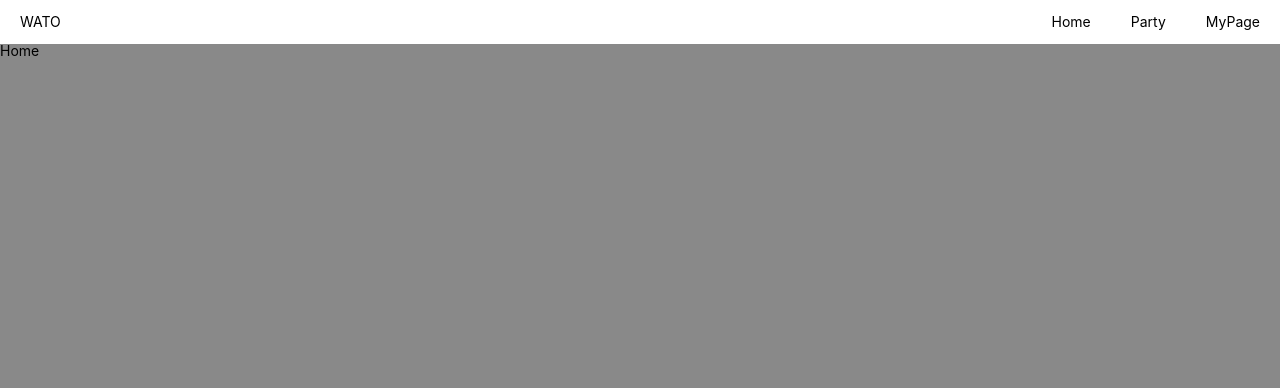
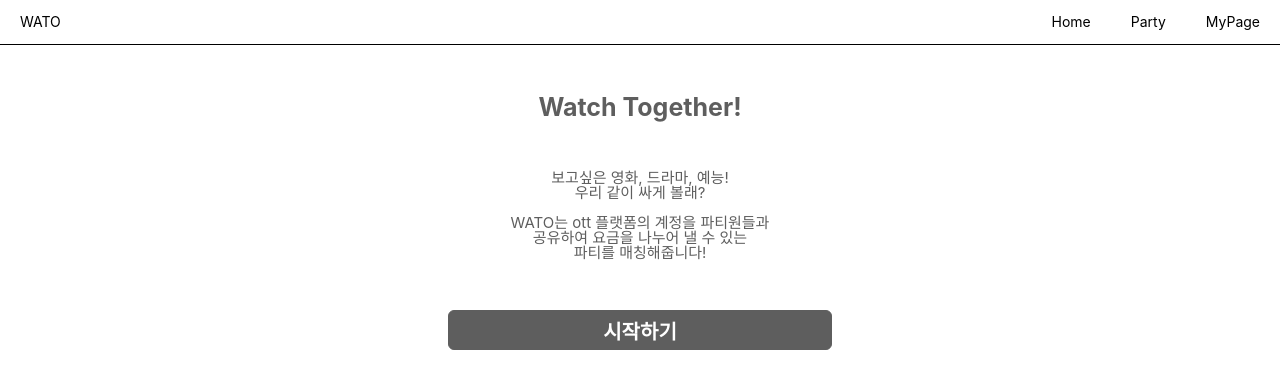
Before and after one commit to kimsutto/WATO, a React (Create React App) app: page / in a window 1280 px wide. Shown: the top 388 px of the page. Built offline with nearby package versions, Linux system fonts and the light colour scheme.

Commit message:
Home 컴포넌트 수정

```diff
--- a/src/components/Header/style.js
+++ b/src/components/Header/style.js
@@ -5,6 +5,7 @@ export const Container = styled.header`
     top: 0px
     position: fixed;
     background-color:white;
+    border-bottom : 1px ridge black;
 `;
 export const Name = styled.div `
      display: inline-block;
--- a/src/pages/Home/index.js
+++ b/src/pages/Home/index.js
@@ -1,11 +1,50 @@
 import React from 'react';
+import styled from 'styled-components';
+import {Route, Link} from 'react-router-dom';
 import Header from '../../components/Header'
+
+const Container = styled.div`
+    margin-top: 50px;
+    display: flex;
+    flex-direction: column;
+    align-items: center;
+    font-size: 15px;
+    color: #5e5e5e;
+`;
+
+const Button = styled.button`
+    margin-top : 50px;
+    width: 30%;
+    height: 40px;
+    color: #fff;
+    font-size: 20px;
+    font-weight: bold;
+    border-radius: 6px;
+    border: solid 1px #5e5e5e;
+    background: #5e5e5e;
+`;
+
+const Title = styled.div`
+    font-size: 25px;
+    font-weight: bold;
+    margin-bottom : 50px;
+`;
 
 const Home = () => {
     return(
         <>
             <Header/>
-            <p>Home</p>
+            <Container>
+                <Title>Watch Together!</Title>
+                <p>보고싶은 영화, 드라마, 예능!</p>
+                <p>우리 같이 싸게 볼래?</p>
+                <br/>
+                <p>WATO는 ott 플랫폼의 계정을 파티원들과</p>
+                <p>공유하여 요금을 나누어 낼 수 있는</p>
+                <p>파티를 매칭해줍니다!</p>
+
+                <Button><Link to ='/login'>시작하기</Link></Button>
+            </Container>
         </>
     );
 };
--- a/src/styles/GlobalStyles.js
+++ b/src/styles/GlobalStyles.js
@@ -8,8 +8,9 @@ const GlobalStyles = createGlobalStyle`
     }
     body{
         font-size:14px;
-        background-color:rgba(20,20,20,0.5);
+        background-color:white;
         font-family: -apple-system,system-ui,BlinkMacSystemFont,"Segoe UI",Roboto,"Helvetica Neue",Arial,sans-serif;
+
     }
     a{
         text-decoration:none;
```
Also changed, not shown: 1 other file (tests, documents, lock files or other folders).
